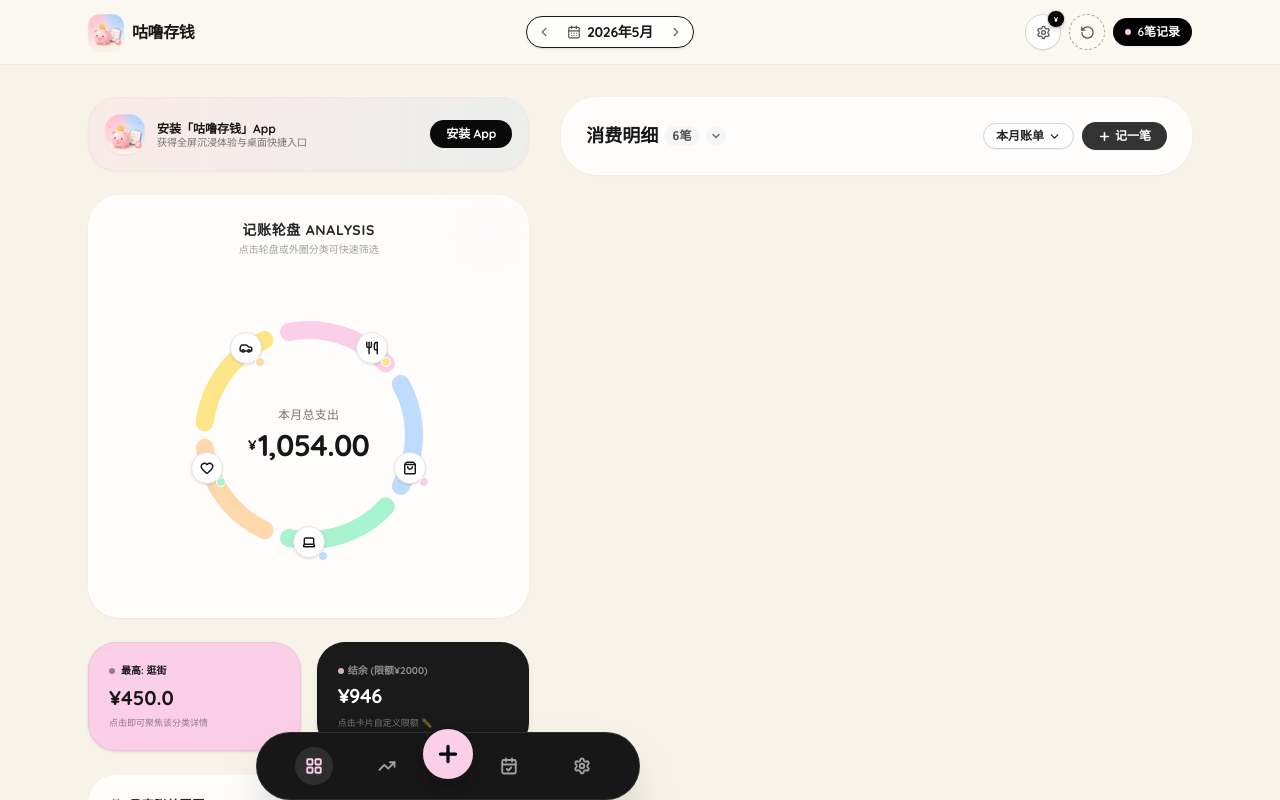
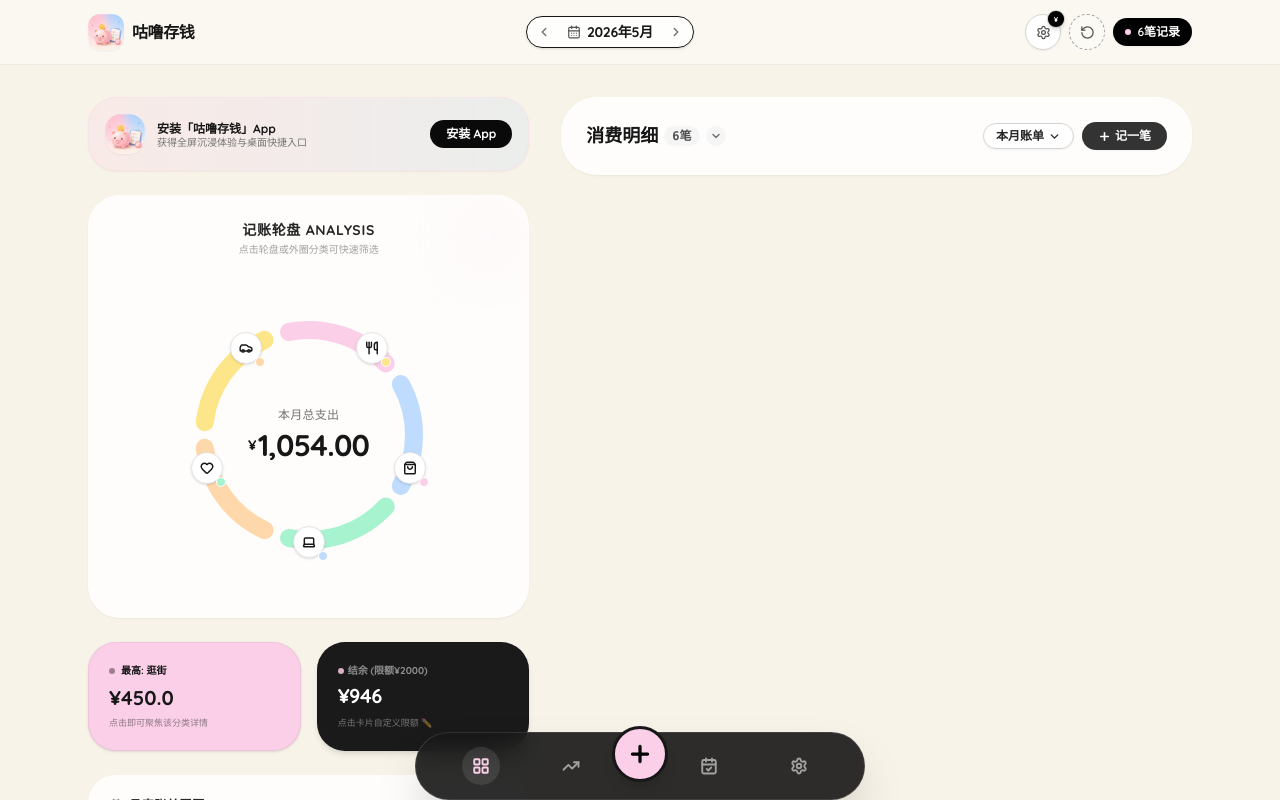
Before and after one commit to cheriekow/money, a React (Vite) app: page / in a window 1280 px wide. Shown: the top 800 px of the page. Built offline with nearby package versions, Linux system fonts and the light colour scheme.

Commit message:
style: bottom capsule navigation centered and completely flush at the very bottom

```diff
--- a/src/App.tsx
+++ b/src/App.tsx
@@ -1651,7 +1651,18 @@ export default function App() {
       </main>
 
       {/* FLOATING ACTION BOTTOM DOCK - GRACEFUL ON ALL DESKTOP / MOBILE LAYOUTS */}
-      <footer className="fixed bottom-6 left-1/2 -translate-x-1/2 w-[calc(100%-2rem)] max-w-sm bg-neutral-900 backdrop-blur-md rounded-full px-5 py-3.5 flex items-center justify-between shadow-2xl border border-white/10 select-none z-40" id="floating-action-deck">
+      <footer
+        className="fixed bottom-0 left-0 right-0 mx-auto w-[calc(100%-2rem)] max-w-[350px] sm:max-w-[450px] bg-neutral-900/90 backdrop-blur-md rounded-full px-5 py-3.5 flex items-center justify-between shadow-2xl border border-white/10 select-none z-50"
+        id="floating-action-deck"
+        style={{
+          position: 'fixed',
+          left: 0,
+          right: 0,
+          marginLeft: 'auto',
+          marginRight: 'auto',
+          transform: 'none',
+        }}
+      >
 
         {/* Left portions of actions (Tabs 0 and 1) */}
         <div className="flex items-center justify-around flex-1">
--- a/src/index.css
+++ b/src/index.css
@@ -58,13 +58,24 @@ body {
 
 #floating-action-deck {
   position: fixed !important;
-  bottom: env(safe-area-inset-bottom, 0px) !important; /* 贴紧最底部（兼容全面屏安全区） */
-  left: 50% !important;
-  transform: translateX(-50%) !important; /* 恢复居中对齐 */
-  width: calc(100% - 2rem) !important; /* 保持两侧间距 */
-  max-width: 384px !important; /* 限制最大宽度，保持胶囊大小 */
-  border-radius: 9999px !important; /* 强力恢复原有的胶囊圆角 */
-  padding-bottom: 14px !important; /* 完美的内部底间距 */
+  bottom: env(safe-area-inset-bottom, 0px) !important; /* 手机端：完全贴靠最底部（自动支持刘海屏安全区） */
+  left: 0 !important;
+  right: 0 !important;
+  margin-left: auto !important;
+  margin-right: auto !important;
+  transform: none !important; /* 强力禁用一切平移位移，彻底杜绝偏斜截断 */
+  width: calc(100% - 2rem) !important; /* 两侧自适应留白 */
+  max-width: 350px !important; /* 手机端精致紧凑的宽度 */
+  border-radius: 9999px !important; /* 完美的完全圆角胶囊造型 */
+  padding-bottom: 14px !important; /* 原汁原味精致底间距，防止图标太靠边 */
+  z-index: 50 !important; /* 保证绝对顶层 */
+}
+
+@media (min-width: 640px) {
+  #floating-action-deck {
+    max-width: 450px !important; /* 电脑端更大气、更宽敞的宽度 */
+    bottom: 0px !important; /* 电脑端完全贴靠最底部 */
+  }
 }
 
 /* Mobile full-height viewport fix */
--- a/src/main.tsx
+++ b/src/main.tsx
@@ -29,7 +29,21 @@ if ('serviceWorker' in navigator) {
           console.error('SW registration failed:', err);
         });
     } else {
-      console.log('SW registration bypassed in development/preview environment.');
+      console.log('SW registration bypassed in development/preview environment. Cleaning up active service workers to prevent cache conflicts...');
+      navigator.serviceWorker.getRegistrations().then(registrations => {
+        let unregisteredAny = false;
+        for (const registration of registrations) {
+          registration.unregister();
+          unregisteredAny = true;
+          console.log('Unregistered active service worker:', registration.scope);
+        }
+        if (unregisteredAny) {
+          console.log('Dev Service Worker cleaned up. Reloading to clear cache...');
+          setTimeout(() => {
+            location.reload();
+          }, 100);
+        }
+      });
     }
   });
 }
```
